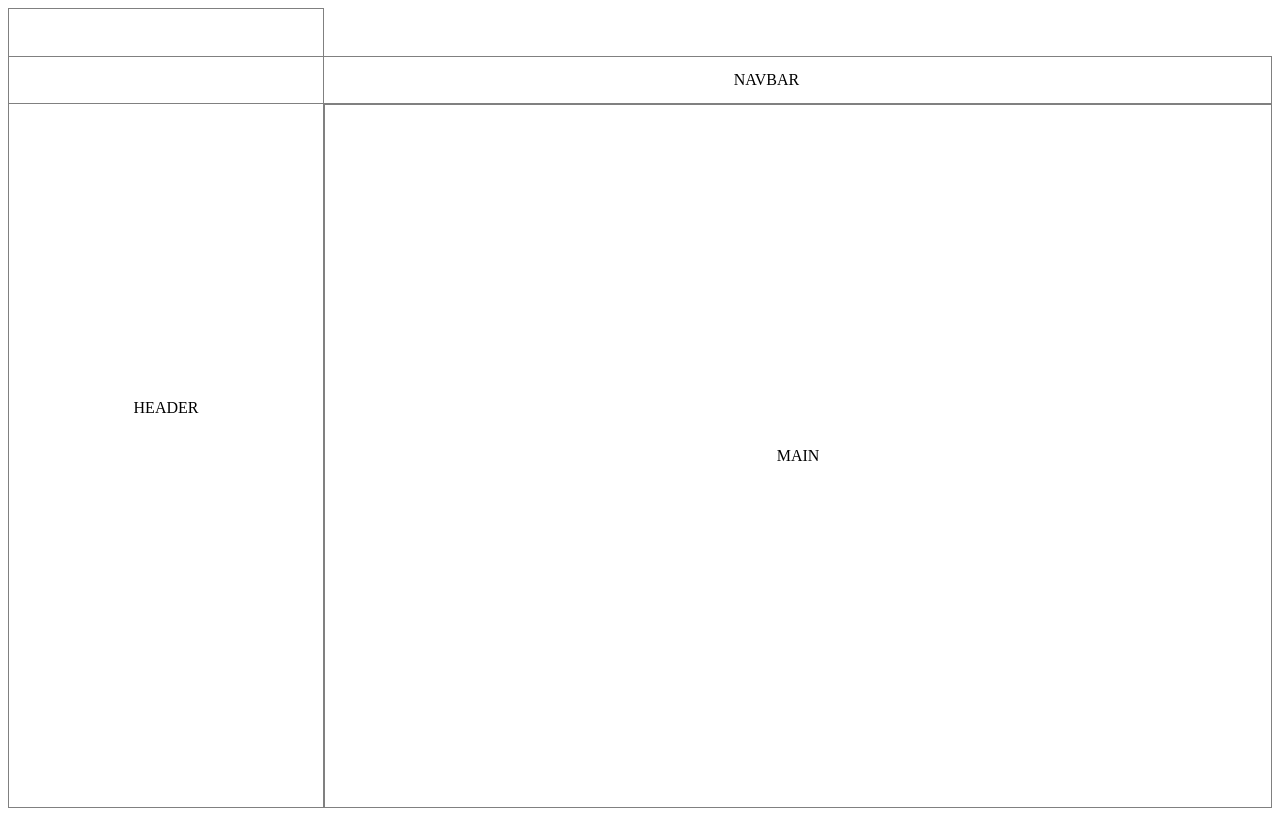
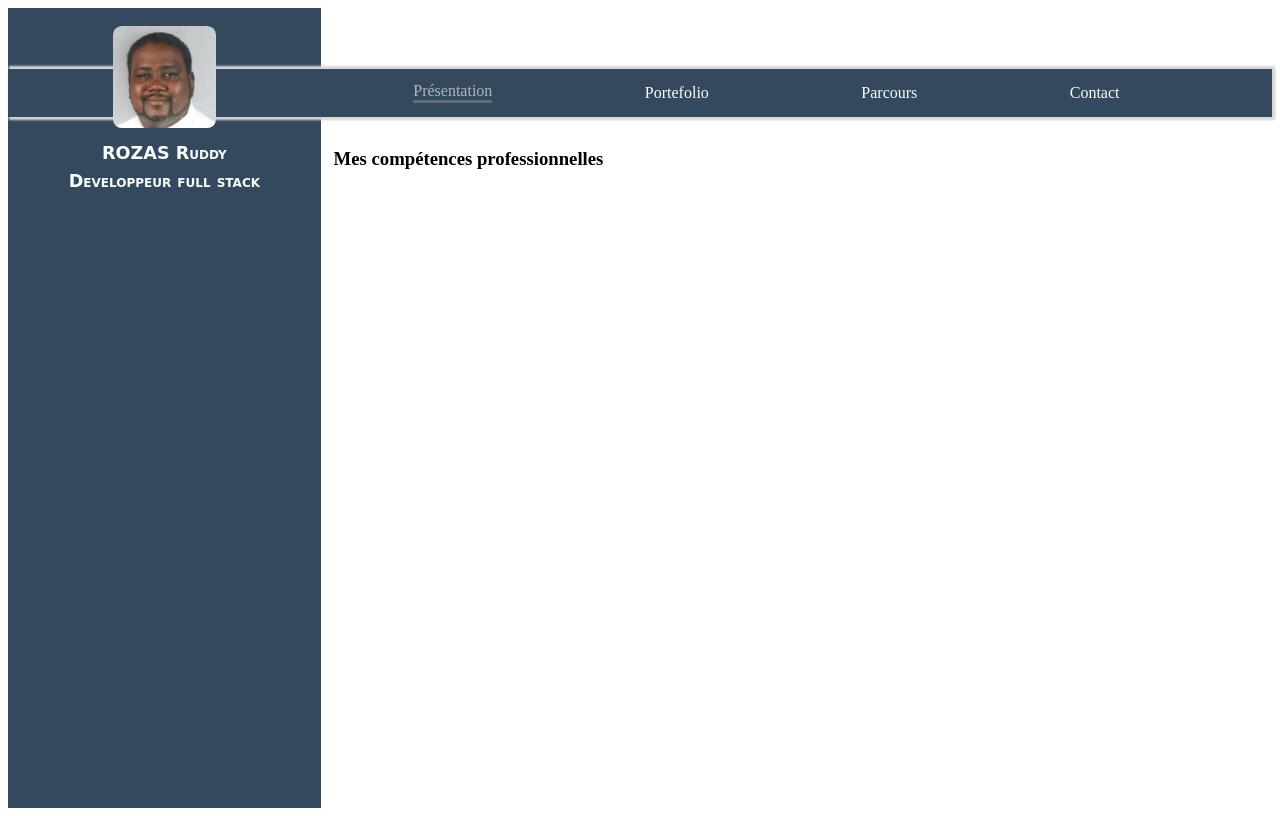
Before and after one commit to ruddymarc/study-project-My-cv-inline-mobile-first, a plain HTML site: page index.html in a window 1280 px wide. Drawn offline with Linux system fonts and the light colour scheme.

Commit message:
feat: add template

```diff
--- a/index.html
+++ b/index.html
@@ -9,13 +9,37 @@
 </head>
 <body>
   <header>
-    <div>HEADER</div>
+    <h1>ROZAS Ruddy</h1>
+    <H2>Developpeur full stack</H2>
   </header>
   <nav>
-    <div>NAVBAR</div>
+    <form class="tab-nav" method="dialog">
+      <input type="radio" name="section-nav" id="presentation" checked>
+      <label for="presentation">Présentation</label>
+      <input type="radio" name="section-nav" id="projects">
+      <label for="projects">Portefolio</label>
+      <input type="radio" name="section-nav" id="career">
+      <label for="career">Parcours</label>
+      <input type="radio" name="section-nav" id="contact">
+      <label for="contact">Contact</label>
+    </form>
   </nav>
   <main>
-    <div>MAIN</div>
+    <section class="presentation">
+      <h3>Mes compétences professionnelles</h3>
+    </section>
+
+    <section class="projects">
+      <h3>Mes rélisations</h3>
+    </section>
+
+    <section class="career">
+      <h3>Expérienes professionnelles</h3>
+    </section>
+
+    <section class="contact">
+      <h3>Posez nous vos question !</h3>
+    </section>
   </main>
 </body>
 </html>
--- a/style/main.scss
+++ b/style/main.scss
@@ -1,5 +1,12 @@
 /* Definition de constantes */
 $break-point: 720px;
+$margin-default: .8em;
+$dark: #34495E;
+$light: #FBFCFC;
+$active-link: hsla(0, 0%, 50%, .6);
+$heading-font: small-caps bold 1.1em/.8 cursive;
+$nav-font: small-caps bold 1.1em/1 Arial, Helvetica, sans-serif;
+$shadow-light: 2px 2px 2px 1px #d6d6d6, 2px -2px 2px 1px #d6d6d6;
 %flex-centered {
   display: flex;
   align-items: center;
@@ -16,28 +23,93 @@ body {
   }
 }
 
+/* Stylling header component */
+h1, h2 {
+  font: $heading-font;
+  text-align: center;
+}
+h1::before {
+  content: '';
+  display: block;
+  width: 6.4rem;
+  height: 6.4rem;
+  position: sticky;
+  margin: 1em auto;
+  border-radius: .5em;
+  background-color: #d6d6d6;
+  background: top/cover url(../images/photo-profile.jpeg);
+}
+.sub-headding {
+  display: block;
+  color: hsla(0, 0%, 50%, .8);
+}
+
+/* Stylling navbar componenet */
+.tab-nav {
+  width: 100%;
+  height: 2rem;
+  display: flex;
+  flex-wrap: wrap;
+  align-items: center;
+  justify-content: space-evenly;
+  input[type="radio"] {
+    display: none;
+    &:checked + label {
+      color: $active-link;
+      border-bottom: medium solid $active-link;
+    }
+  }
+  label:hover {
+    cursor: pointer;
+    color: $active-link;
+    border-bottom: medium solid $active-link;
+  }
+}
+
+/* Annimate sections on nav change */
+main > section {
+  display: none;
+}
+@each $section in presentation projects career contact {
+  nav:has(##{$section}:checked) ~ main > .#{$section} {
+    display: block;
+  }
+}
+
 @media screen and (min-width: $break-point) {
   /* Positionnement (tablette laptop) */
   body {
     display: grid;
+    gap: $margin-default;
     grid-template-columns: [start] 1fr [first-col] 3fr [end];
     grid-template-rows: [start] 3rem [top] 3rem [bottom] auto [end];
     &> header {
       grid-column: start;
       grid-row: start / end;
+      background-color: $dark;
+      color: $light;
+      text-align: justify;
     }
     &> nav {
       grid-column: start / end;
       grid-row: top;
       order: initial;
       padding-left: 20%;
+      background-color: $dark;
+      color: $light;
+      box-shadow: $shadow-light;
     }
     &> main {
       grid-column: first-col / end;
       grid-row: bottom / end;
+      overflow-x: scroll;
     }
   }
 
+  /* Stylling navbar componenet */
+  .tab-nav input[type="radio"]:checked + label {
+    color: hsla(0, 50%, 100%, .6);
+  }
   /* Positionnement (tablette portrait) */
   @media (position: portrait) {
     body {
@@ -45,9 +117,3 @@ body {
     }
   }
 }
-
-/* Materialize compoennet */
-:is(header, main, nav) {
-  @extend %flex-centered;
-  border: thin solid hsl(0, 0%, 50);
-}
```
Also changed, not shown: images/photo-profile.jpeg (added), style/main.css.
